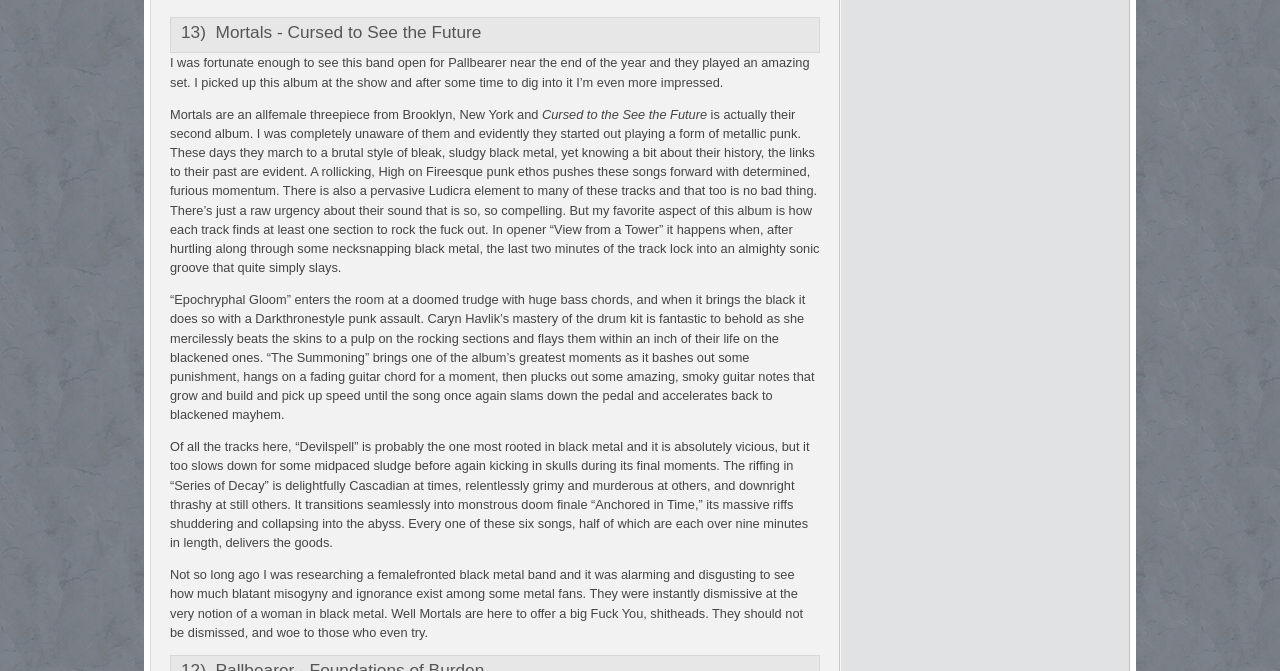
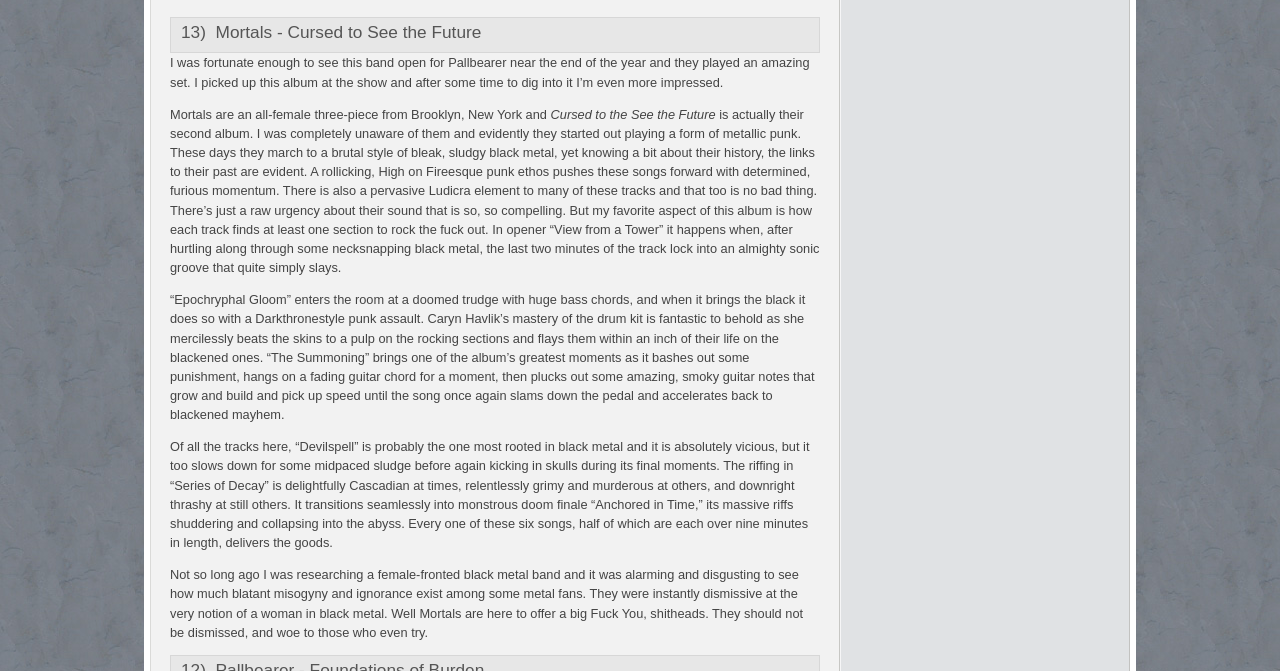
Before and after one commit to luminouscode/luminouscode.fimbulgnosis.com, a Jekyll site: the page built from valecnik/index.html, in a window 1280 px wide and 900 px high, scrolled down 1579 px. Shown: the part 153-824 px from the top of the window. Built offline with Jekyll 4.4.1, drawn with Linux system fonts in a browser that asks for light colours.

```diff
--- a/valecnik/index.html
+++ b/valecnik/index.html
@@ -61,7 +61,7 @@ layout: default_valecnik
       I was fortunate enough to see this band open for Pallbearer near the end of the year and they played an amazing set. I picked up this album at the show and after some time to dig into it I’m even more impressed.
     </p>
     <p>
-      Mortals are an all­female three­piece from Brooklyn, New York and <i>Cursed to the See the Future</i> is actually their second album. I was completely unaware of them and evidently they started out playing a form of metallic punk. These days they march to a brutal style of bleak, sludgy black metal, yet knowing a bit about their history, the links to their past are evident. A rollicking, High on Fire­esque punk ethos pushes these songs forward with determined, furious momentum. There is also a pervasive Ludicra element to many of these tracks and that too is no bad thing. There’s just a raw urgency about their sound that is so, so compelling. But my favorite aspect of this album is how each track finds at least one section to rock the fuck out. In opener “View from a Tower” it happens when, after hurtling along through some neck­snapping black metal, the last two minutes of the track lock into an almighty sonic groove that quite simply slays.
+      Mortals are an all-female three-piece from Brooklyn, New York and <i>Cursed to the See the Future</i> is actually their second album. I was completely unaware of them and evidently they started out playing a form of metallic punk. These days they march to a brutal style of bleak, sludgy black metal, yet knowing a bit about their history, the links to their past are evident. A rollicking, High on Fire­esque punk ethos pushes these songs forward with determined, furious momentum. There is also a pervasive Ludicra element to many of these tracks and that too is no bad thing. There’s just a raw urgency about their sound that is so, so compelling. But my favorite aspect of this album is how each track finds at least one section to rock the fuck out. In opener “View from a Tower” it happens when, after hurtling along through some neck­snapping black metal, the last two minutes of the track lock into an almighty sonic groove that quite simply slays.
     </p>
     <p>
       “Epochryphal Gloom” enters the room at a doomed trudge with huge bass chords, and when it brings the black it does so with a Darkthrone­style punk assault. Caryn Havlik’s mastery of the drum kit is fantastic to behold as she mercilessly beats the skins to a pulp on the rocking sections and flays them within an inch of their life on the blackened ones. “The Summoning” brings one of the album’s greatest moments as it bashes out some punishment, hangs on a fading guitar chord for a moment, then plucks out some amazing, smoky guitar notes that grow and build and pick up speed until the song once again slams down the pedal and accelerates back to blackened mayhem.
@@ -70,7 +70,7 @@ layout: default_valecnik
       Of all the tracks here, “Devilspell” is probably the one most rooted in black metal and it is absolutely vicious, but it too slows down for some mid­paced sludge before again kicking in skulls during its final moments. The riffing in “Series of Decay” is delightfully Cascadian at times, relentlessly grimy and murderous at others, and downright thrashy at still others. It transitions seamlessly into monstrous doom finale “Anchored in Time,” its massive riffs shuddering and collapsing into the abyss. Every one of these six songs, half of which are each over nine minutes in length, delivers the goods.
     </p>
     <p>
-      Not so long ago I was researching a female­fronted black metal band and it was alarming and disgusting to see how much blatant misogyny and ignorance exist among some metal fans. They were instantly dismissive at the very notion of a woman in black metal. Well Mortals are here to offer a big Fuck You, shitheads. They should not be dismissed, and woe to those who even try.
+      Not so long ago I was researching a female-fronted black metal band and it was alarming and disgusting to see how much blatant misogyny and ignorance exist among some metal fans. They were instantly dismissive at the very notion of a woman in black metal. Well Mortals are here to offer a big Fuck You, shitheads. They should not be dismissed, and woe to those who even try.
     </p>
   </div>
   <div class="post_meta">
```
